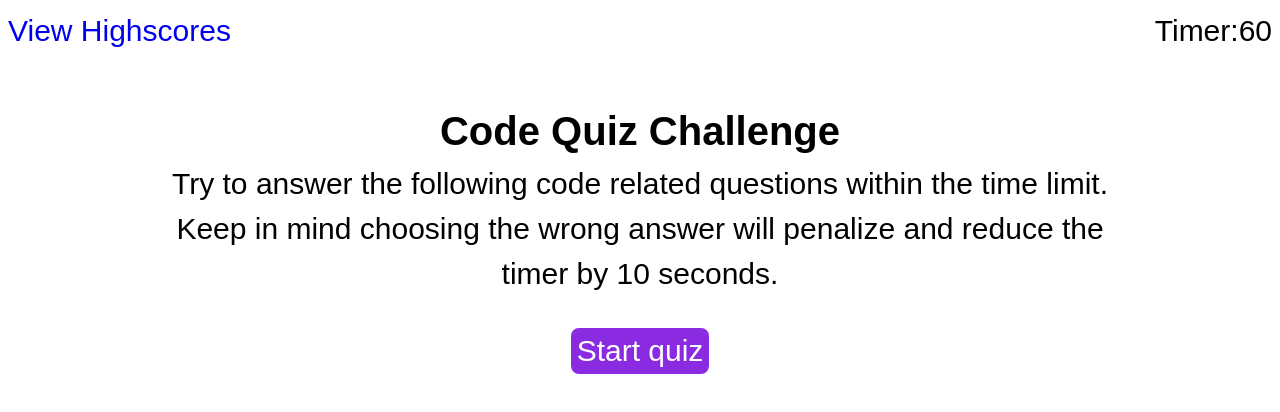
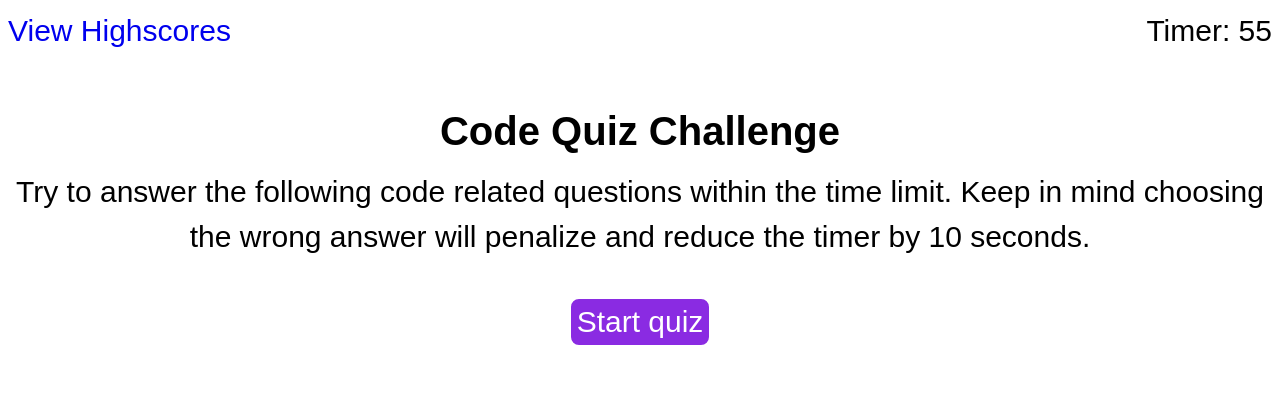
Before and after one commit to tanglero4/Code-Quiz, a plain HTML site: page index.html in a window 1280 px wide. Drawn offline with Linux system fonts and the light colour scheme.

Commit message:
added timer

```diff
--- a/index.html
+++ b/index.html
@@ -17,11 +17,13 @@
         </ul>
     </nav>
 </header>
-<main>
-    <h1> Code Quiz Challenge </h1>
-    <p>Try to answer the following code related questions within the time limit. Keep in mind choosing the wrong answer will penalize and reduce the timer by 10 seconds.</p>
+<main id="display">
+    <h1 id="title"> Code Quiz Challenge </h1>
+    <ul>
+        <li>Try to answer the following code related questions within the time limit. Keep in mind choosing the wrong answer will penalize and reduce the timer by 10 seconds.</li>
+    </ul>
 </main>
-    <button class="start">Start quiz</button>
+    <button id="btn" onclick="hide()">Start quiz</button>
     <script src="javascript.js"></script>
 </body>
 </html>
--- a/javascript.js
+++ b/javascript.js
@@ -0,0 +1,11 @@
+let time = 600;
+const count = document.getElementById(`timer`);
+setInterval(startTimer, 1000)
+function startTimer(){
+    const seconds= time % 60;
+    count.innerHTML = `Timer: ${seconds}`;
+    time --
+}
+
+
+    startTimer();
```
